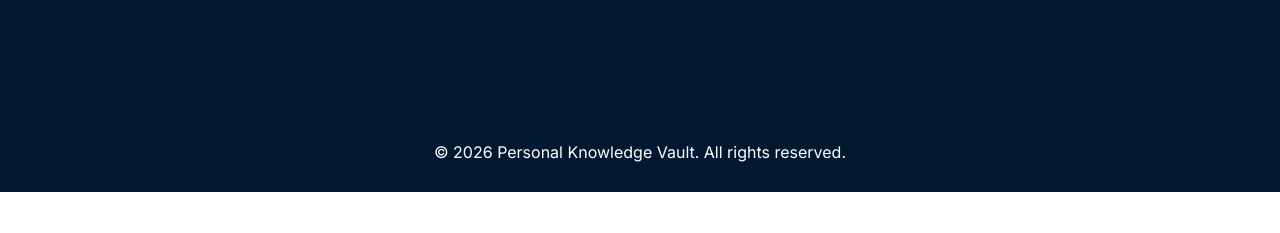
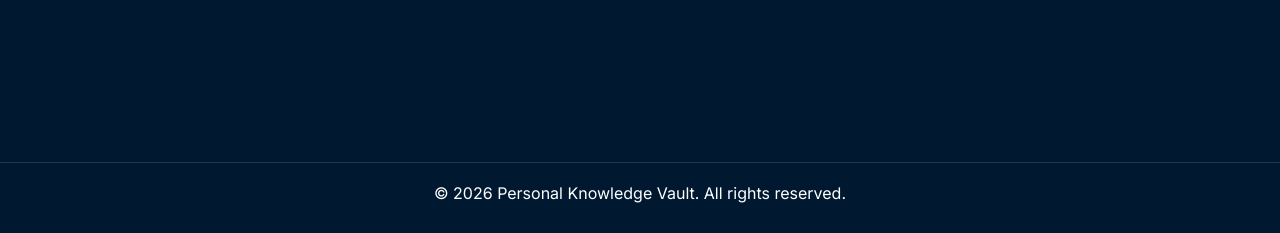
Before and after one commit to ibneytousif/B13-A1-IbneyTousif, a plain HTML site: page index.html in a window 1280 px wide. Shown: the part 3031-3264 px from the top of the page. Before the commit the page ends 3223 px from the top, so only its background shows below. Drawn offline with nearby package versions, Linux system fonts and the light colour scheme.

Commit message:
added  divider in the footer

```diff
--- a/index.html
+++ b/index.html
@@ -242,7 +242,8 @@
             </div>
           </div>
         </div>
-        <hr />
+        <hr class="divider" />
+
         <div class="copyright">
           <p class="white">
             © 2026 Personal Knowledge Vault. All rights reserved.
--- a/style.css
+++ b/style.css
@@ -379,6 +379,13 @@ nav button {
     font-size: 16px;
     font-style: normal;
 }
+.divider {
+    max-width: 1360px;
+  border: none;
+  height: 1px;
+  background-color: #dddddd27;
+  margin: 20px auto;
+}
 html {
     scroll-behavior: smooth;
 }
```
